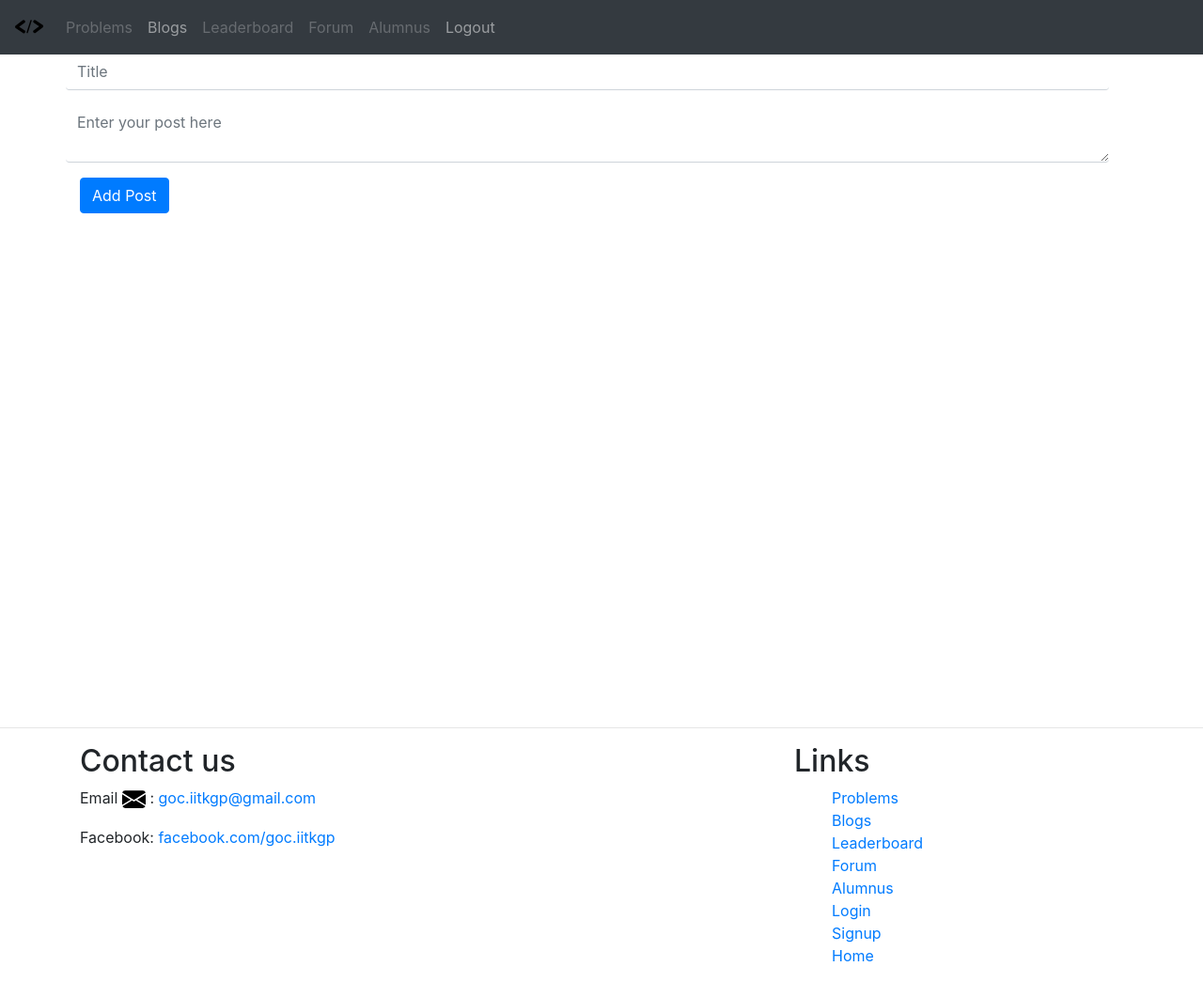
After one commit to pshishodia-kgp/GOC-Website, a Flask app: page /submitPost in a window 1280 px wide. The commit adds this page. Shown: the whole page at 94% size. Run offline with Flask 2, Linux system fonts and the light colour scheme; a user stored in the database is signed in.

Commit message:
Creates unified route for submitting posts/blogs. Adds basic frontend for submitting posts

```diff
--- a/goc/forms.py
+++ b/goc/forms.py
@@ -2,7 +2,6 @@ from flask_wtf import FlaskForm
 from wtforms import StringField, PasswordField, SubmitField, BooleanField, FieldList, FormField, IntegerField
 from wtforms.validators import DataRequired, Length, Email, EqualTo, ValidationError
 from wtforms.widgets import TextArea
-from flask import flash
 from goc import db
 from goc.models import User
 import requests, re
@@ -83,6 +82,7 @@ class LoginForm(FlaskForm):
 class PostForm(FlaskForm):
     title = StringField('Title', validators=[DataRequired()])
     content = StringField('Content', validators=[DataRequired()], widget=TextArea())
+
     submit = SubmitField('Add Post')
 
 class ShortlistingRound(FlaskForm):
@@ -112,6 +112,9 @@ class BlogForm(PostForm):
     submit = SubmitField('Add Blog')
 
     def validate(self):
+        if not FlaskForm.validate(self):
+            return False
+
         joining_companies = []
         for round in self.interview.rounds:
             if round.joining.data == True:
--- a/goc/routes.py
+++ b/goc/routes.py
@@ -95,93 +95,114 @@ def logout():
 
 # blog submission route
 
-@app.route('/submitBlog',methods = ['POST','GET'])
+@app.route('/submitPost',methods = ['POST','GET'])
 @login_required
-def submitBlog():
-    blog_form  = BlogForm()
+def submitPost():
 
-    if(blog_form.addInterview.data):
-        blog_form.interview.rounds.append_entry()
-        return render_template('blogform.j2', blog_form=blog_form)
+    isBlog = request.args.get('interview')
 
-    if(blog_form.addShortListing.data):
-        blog_form.shortlisting.rounds.append_entry()
-        return render_template('blogform.j2', blog_form=blog_form)
+    if isBlog:
+        blog_form = BlogForm()
 
-    if(blog_form.addTag.data):
-        blog_form.tags.append_entry()
-        return render_template('blogform.j2', blog_form=blog_form)
+        if(blog_form.addInterview.data):
+            blog_form.interview.rounds.append_entry()
+            return render_template('blogform.j2', post_form=blog_form)
 
-    if(blog_form.validate_on_submit()):
-        #First make all tags unique
-        tags = [str(x) for x in set(blog_form.tags)]
+        if(blog_form.addShortListing.data):
+            blog_form.shortlisting.rounds.append_entry()
+            return render_template('blogform.j2', post_form=blog_form)
 
-        author_id = current_user.id
+        if(blog_form.addTag.data):
+            blog_form.tags.append_entry()
+            return render_template('blogform.j2', post_form=blog_form)
 
-        post_data = Post(
-            title = str(blog_form.title.data),
-            content = str(blog_form.content.data),
-            author_id = author_id
-        )
+        if(blog_form.validate_on_submit()):
+            #First make all tags unique
+            tags = [str(x) for x in set(blog_form.tags)]
 
-        try:
-            db.session.add(post_data)
-            db.session.commit()
-        except:
-            return "Error in adding Post"
+            post_data = Post(
+                title = str(blog_form.title.data),
+                content = str(blog_form.content.data),
+                author_id = current_user.id
+            )
 
-        post_id = post_data.id
+            try:
+                db.session.add(post_data)
+                db.session.commit()
+            except:
+                return "Error in adding Post"
 
-        blog_data = Blog(
-            post_id = post_id,
-            shortlisting_content = str(blog_form.shortlisting.content.data),
-            interview_content = str(blog_form.interview.content.data)
-        )
+            post_id = post_data.id
 
-        try:
-            db.session.add(blog_data)
-            db.session.commit()
-        except:
-            return "Error in adding Blog"
+            blog_data = Blog(
+                post_id = post_id,
+                shortlisting_content = str(blog_form.shortlisting.content.data),
+                interview_content = str(blog_form.interview.content.data)
+            )
 
-        blog_id = blog_data.id
+            try:
+                db.session.add(blog_data)
+                db.session.commit()
+            except:
+                return "Error in adding Blog"
 
-        for ttag in tags:
-            tag = Tag(name=ttag, blog_id=blog_id)
+            blog_id = blog_data.id
+
+            for ttag in tags:
+                tag = Tag(name=ttag, blog_id=blog_id)
+                try:
+                    db.session.add(tag)
+                except:
+                    return "Error in Adding Tag"
+
+            for round in blog_form.shortlisting.rounds:
+                current_round = Round(
+                    round_type = RoundType.shortlisting,
+                    company_name = str(round.company_name.data),
+                    content = str(round.content.data),
+                    blog_id = blog_id
+                )
+                try:
+                    db.session.add(current_round)
+                except:
+                    return "Error in Adding ShortListing Data"
+
+            for round in blog_form.interview.rounds:
+                current_round = Round(
+                    round_type = RoundType.interview,
+                    company_name = str(round.company_name.data),
+                    content = str(round.content.data),
+                    blog_id = blog_id
+                )
+                try:
+                    db.session.add(current_round)
+                except:
+                    return "Error in Adding Interview Round Data"
+
             try:
-                db.session.add(tag)
+                db.session.commit()
             except:
-                return "Error in Adding Tag"
+                return "Error in commiting changes"
 
-        for round in blog_form.shortlisting.rounds:
-            current_round = Round(
-                round_type = RoundType.shortlisting,
-                company_name = str(round.company_name.data),
-                content = str(round.content.data),
-                blog_id = blog_id
+            return 'Success'#Some front end editing can be done here
+        print(blog_form.errors)
+        return render_template('blogform.j2', post_form=blog_form)
+    else:
+        post_form = PostForm()
+        if post_form.validate_on_submit():
+
+            post_data = Post(
+                title = str(post_form.title.data),
+                content = str(post_form.content.data),
+                author_id = current_user.id
             )
+
             try:
-                db.session.add(current_round)
+                db.session.add(post_data)
+                db.session.commit()
             except:
-                return "Error in Adding ShortListing Data"
+                return "Error in adding Post"
 
-        for round in blog_form.interview.rounds:
-            current_round = Round(
-                round_type = RoundType.interview,
-                company_name = str(round.company_name.data),
-                content = str(round.content.data),
-                blog_id = blog_id
-            )
-            try:
-                db.session.add(current_round)
-            except:
-                return "Error in Adding Interview Round Data"
-
-        try:
-            db.session.commit()
-        except:
-            return "Error in commiting changes"
-
-        return 'Success'#Some front end editing can be done here
-    print(blog_form.errors)
-    return render_template('blogform.j2', blog_form=blog_form)
+            return 'Success'
+        print(post_form.errors)
+        return render_template('postform.j2', post_form=post_form)
--- a/goc/templates/allblogs.j2
+++ b/goc/templates/allblogs.j2
@@ -15,7 +15,7 @@
 </div>
 
 <div class = "col-md-6">
-    <a href = "/submitBlog" class = "btn btn-info btn-sm" role = "button" style = "margin-top: 20px">Create new blog</a>
+    <a href = "/submitPost?interview=True" class = "btn btn-info btn-sm" role = "button" style = "margin-top: 20px">Create new blog</a>
     {% for blog in blogs %}
     <hr>
     <h2><a href = "{{'/blog?blog_id=' + blog.id}}">{{ blog.title }}</a></h2>
--- /dev/null
+++ b/goc/templates/basepost.j2
@@ -0,0 +1,22 @@
+{% extends 'base.j2' %}
+{% block content %}
+
+<form action="" method="POST" class="container">
+
+    {{ post_form.hidden_tag() }}
+
+    {% block hiddentags %}
+    {% endblock %}
+
+    <div class = "form-group">
+        {{ post_form.title(class = "form-control row border-top-0 border-left-0 border-right-0 shadow-none outline-none",
+        placeholder = "Title") }}
+    </div>
+
+    {% block formcontent %}
+    {% endblock %}
+
+    {{ post_form.submit(class = "btn btn-primary") }}
+</form>
+
+{% endblock %}
--- /dev/null
+++ b/goc/templates/postform.j2
@@ -0,0 +1,8 @@
+{% extends 'basepost.j2' %}
+
+{% block formcontent %}
+    <div class = "form-group">
+        {{ post_form.content(class = "form-control row border-top-0 border-left-0 border-right-0 shadow-none outline-none",
+        placeholder = "Enter your post here") }}
+    </div>
+{% endblock %}
```
Also changed, not shown: goc/templates/blogform.j2 (+28 -29 lines), goc/site.db.
